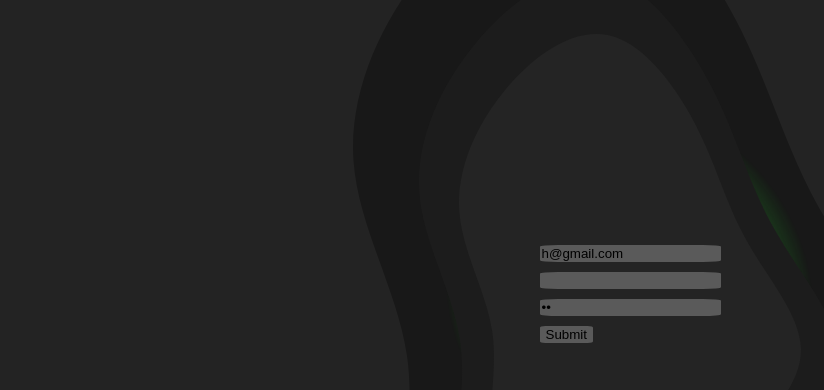
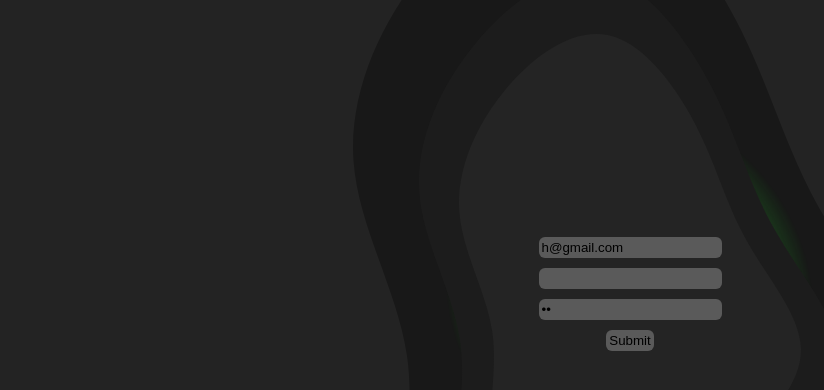
Before and after one commit to RiseGhost/Nebula, a website: page views/resgister.html in a window 1280 px wide. Shown: the part 106-496 px from the top of the page, without its empty margins (10-834 px from the left). Drawn offline with nearby package versions, Linux system fonts and the light colour scheme; files that its build step writes are made by us from their sources; files whose address does not match are found by name.

Commit message:
update frontend

```diff
--- a/public/css/register.css
+++ b/public/css/register.css
@@ -28,6 +28,10 @@ h1 {
 }
 
 form {
+    display: flex;
+    justify-content: center;
+    align-items: center;
+    flex-direction: column;
     position: absolute;
     margin: auto;
     z-index: 10;
@@ -36,8 +40,9 @@ form {
 form input {
     margin: 5px;
     border: none;
-    border-radius: 10%;
+    border-radius: 6px;
     background-color: #5A5A5A;
+    padding: 3px;
 }
 
 #back_layer_1 {
```
Also changed, not shown: views/resgister.html (+0 -3 lines).
